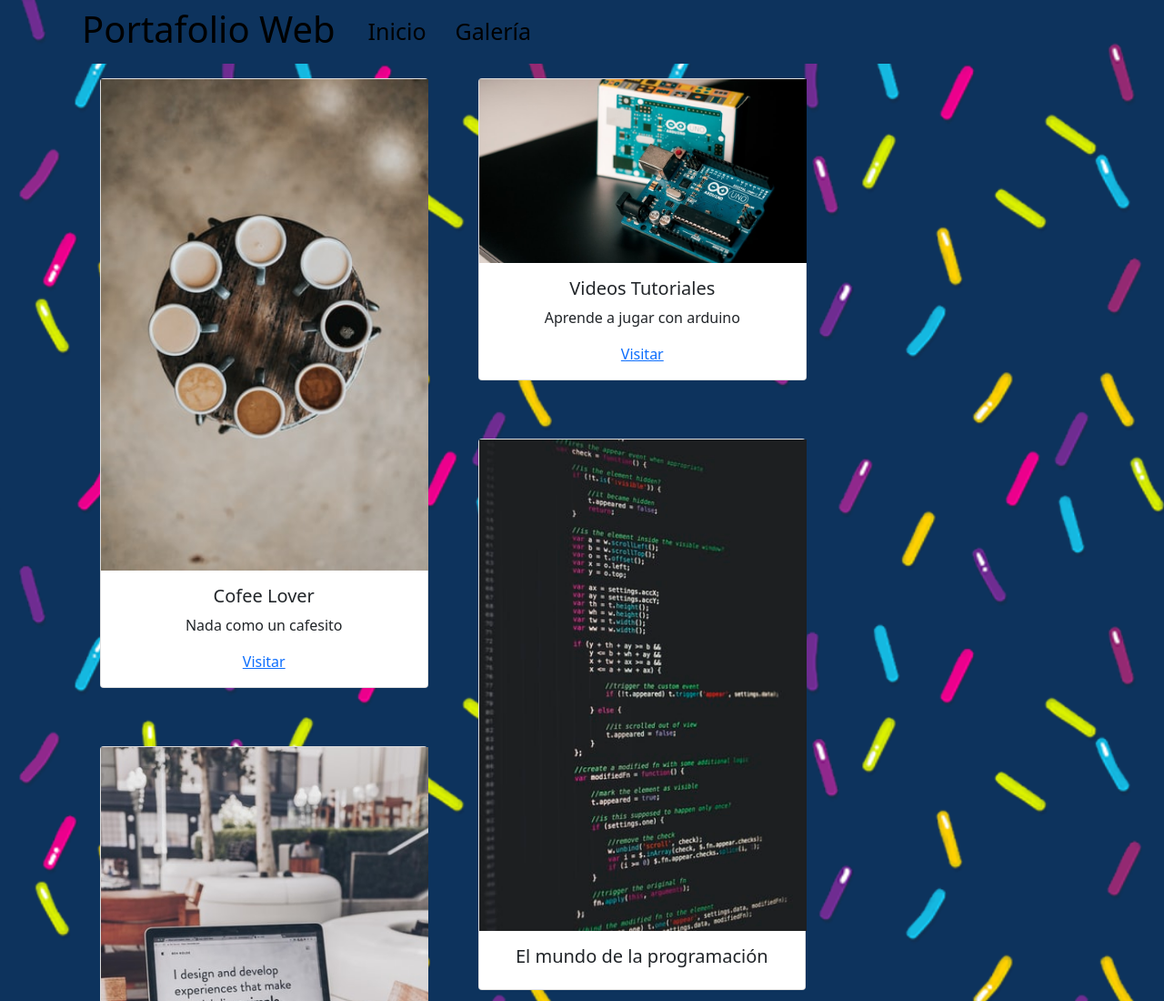
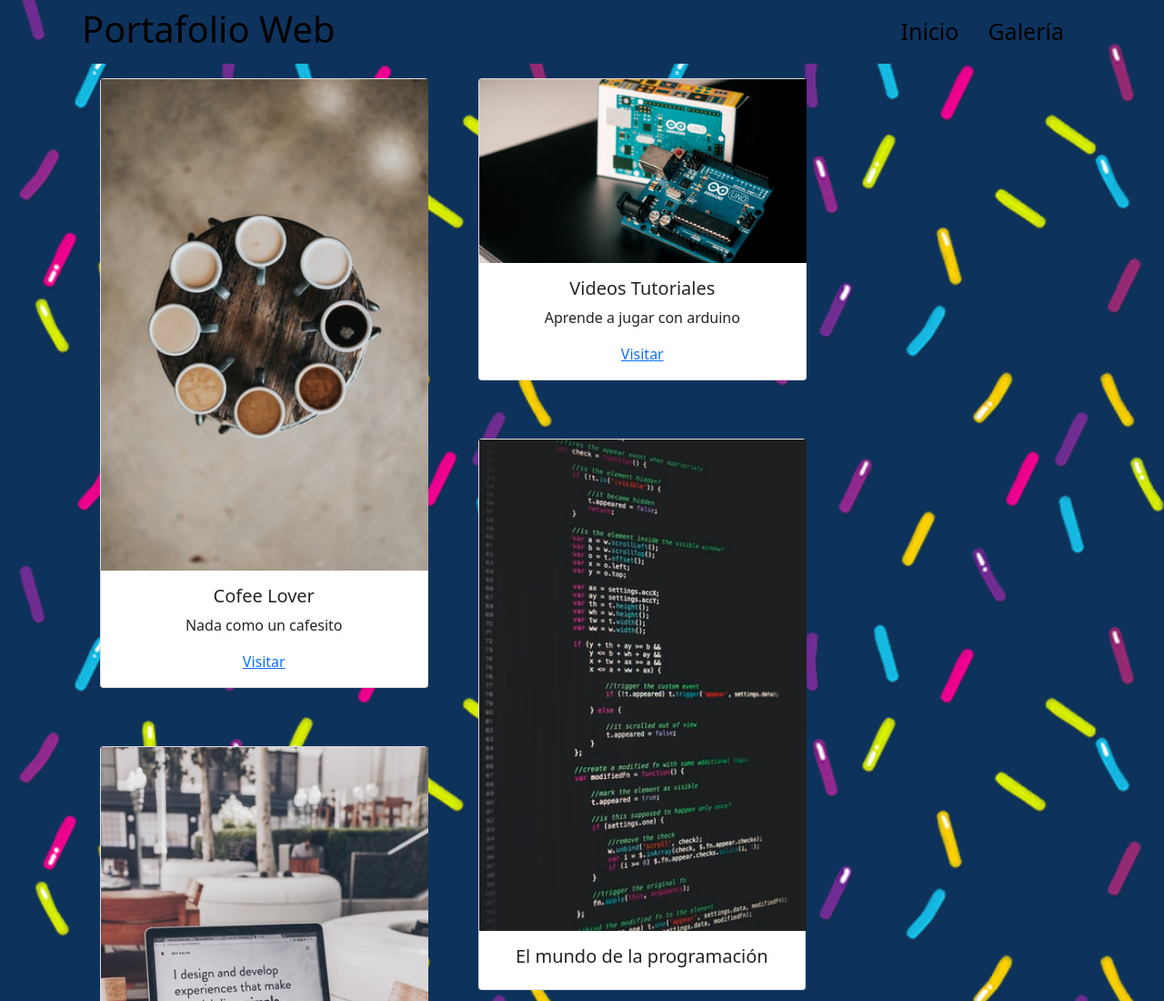
Before and after one commit to natamador1976/Portafolio, a plain HTML site: page Portafolio/galeria.html in a window 1280 px wide. Shown: the top 1100 px of the page at 91% size. Drawn offline with nearby package versions, Linux system fonts and the light colour scheme.

Commit message:
Update galeria.html

```diff
--- a/Portafolio/galeria.html
+++ b/Portafolio/galeria.html
@@ -19,7 +19,7 @@
                     <button class="navbar-toggler mt-2  justify-content-end" type="button" data-bs-toggle="collapse" data-bs-target="#togglefunction" aria-controls="togglefunction" aria-expanded="false" aria-label="Toggle Navigation" >
                        <i class="bi bi-list mt-sm-0"></i>
                     </button>
-                    <div class="collapse navbar-collapse  " id="togglefunction">
+                    <div class="collapse navbar-collapse  justify-content-end" id="togglefunction">
                         <ul class="nav flex-sm-column flex-md-row flex-l-column ">
                             <li class="nav-item ">
                                 <a href="index.html" class="nav-link">Inicio</a>
```
